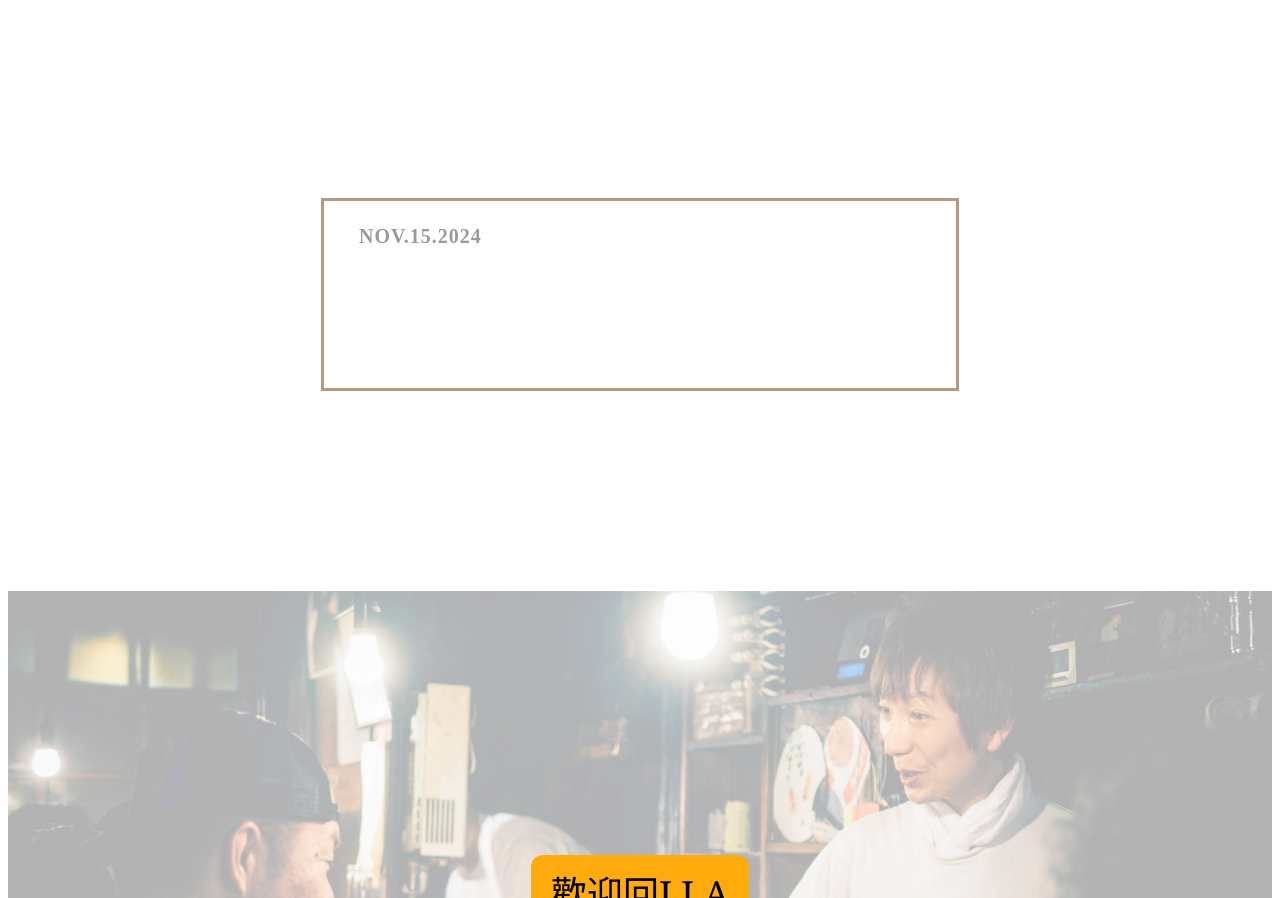
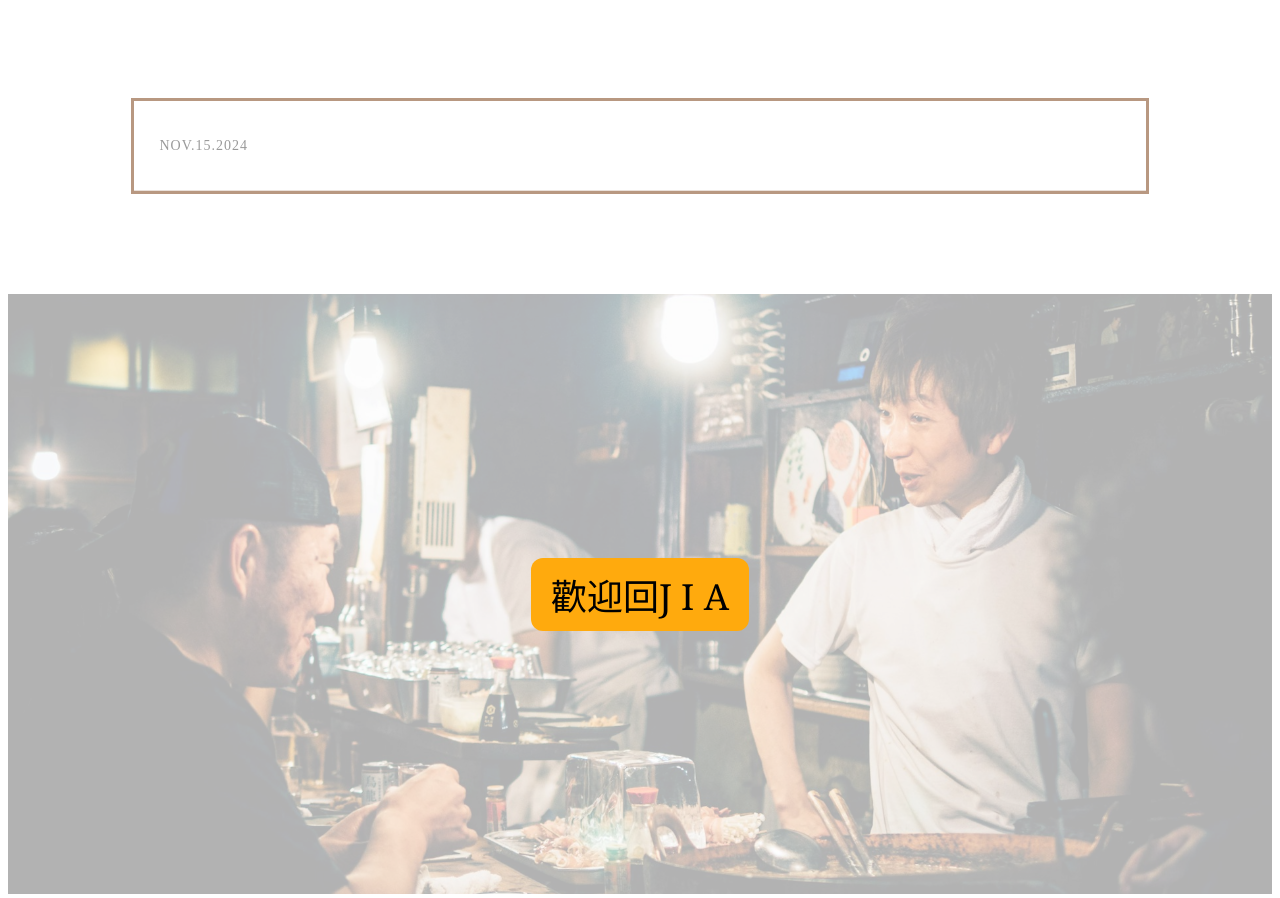
Before and after one commit to JamesChen1118/jia-project, a React (Vite) app: page / in a window 1280 px wide. Shown: the part 2054-2952 px from the top of the page. Built offline with nearby package versions, Linux system fonts and the light colour scheme; the HTML template or start-up script is replaced by a standard one.

Commit message:
feat: Home News  section change back

```diff
--- a/src/pages/Home/index.css
+++ b/src/pages/Home/index.css
@@ -3,7 +3,7 @@
 
 .header {
     position: fixed;
-    news-title: 0;
+    top: 0;
     left: 0;
     width: 100%;
     z-index: 3;
@@ -69,7 +69,7 @@
 
 .banner-title {
     position: absolute;
-    news-title: 350px;
+    top: 350px;
     left: 50%;
     transform: translateX(-50%);
     z-index: 2;
@@ -93,7 +93,7 @@
     font-size: 2.5rem;
     font-style: italic;
     text-align: center;
-    margin-news-title: 80px;
+    margin-top: 80px;
 }
 
 
@@ -187,74 +187,157 @@
 
 
 /* ----------- NEWS 最新消息區域 ----------- */
-.news-section {
-    margin: 200px auto;
+.newsArea {
+    margin: 100px auto;
+    /* padding: 40px 0 125px; */
     border: 3px solid #b89881;
-    width: 50%;
+    width: 80%;
+}
+
+.newsArea .wrap {
+    opacity: 0;
+    -webkit-transform: translateY(40px);
+    transform: translateY(40px);
+    -webkit-transition-delay: 0.5s;
+    transition-delay: 0.5s;
+}
+
+.newsArea .wrap.is-inview {
+    opacity: 1;
+    -webkit-transform: translateY(0);
+    transform: translateY(0);
+}
+
+.newsArea .wrap.is-inview .newsList {
+    opacity: 1;
+    -webkit-transform: translateY(0);
+    transform: translateY(0);
+}
+
+.newsArea .titleBox .titleEn {
+    max-width: 600px;
+}
+
+.newsArea .newsList {
+    padding-top: 50px;
+    max-width: 980px;
+    width: 100%;
+    margin: 0 auto;
+    opacity: 0;
+    -webkit-transform: translateY(40px);
+    transform: translateY(40px);
+    -webkit-transition-delay: 1s;
+    transition-delay: 1s;
+}
+
+.newsArea .newsItem {
+    border-bottom: 1px solid rgba(184, 152, 129, 0.3);
+}
+
+.newsArea .newsItem:hover .Txt .top::after,
+.newsArea .newsItem.open .Txt .top::after {
+    width: 100%;
+}
+
+.newsArea .item {
     cursor: pointer;
 }
 
-
-.news-item {
+.newsArea .Txt {
     color: #fff;
 }
 
-.news-section .news-item .news-title {
+.newsArea .Txt .top {
     position: relative;
     padding: 20px;
+    padding-left: 25px;
+    display: -webkit-box;
+    display: -ms-flexbox;
     display: flex;
-    text-align: center;
+    -webkit-box-align: center;
+    -ms-flex-align: center;
     align-items: center;
 }
 
-.news-section .news-item .news-title::before {
+.newsArea .Txt .top::before {
     content: "";
     position: absolute;
-    news-title: 35%;
+    top: 40%;
     right: 30px;
+    -webkit-transform: translateY(-50%);
+    transform: translateY(-50%);
     display: block;
-    width: 10px;
-    height: 10px;
+    width: 8px;
+    height: 8px;
     border-right: 1px solid #fff;
     border-bottom: 1px solid #fff;
+    -webkit-transform: rotate(45deg);
     transform: rotate(45deg);
 }
 
-.news-title:hover {
-    /* transform: scale(1.05); */
+.newsArea .Txt .top::after {
+    content: "";
+    position: absolute;
+    bottom: 0;
+    left: 0;
+    display: block;
+    height: 1px;
+    width: 0;
+    background: #b89881;
 }
 
-
-.news-section .news-item .news-date {
+.newsArea .Txt .dateBox {
     font-family: "Crimson Text", serif;
-    font-size: 20px;
+    font-size: 14px;
     text-transform: uppercase;
     letter-spacing: 1px;
     color: #9a9a9a;
     width: 120px;
 }
 
-
-
-.news-section .news-item {
+.newsArea .Txt .title {
     padding-left: 15px;
     padding-right: 25px;
-    font-size: 20px;
-    font-weight: bold;
+    font-size: 14px;
+    font-weight: 300;
     line-height: 1.5;
     letter-spacing: 1.4px;
 }
 
-.news-section .news-item .bottom {
+.newsArea .Txt .bottom {
     padding: 40px 20px;
     padding-left: 25px;
     display: none;
+    border-top: 1px solid rgba(184, 152, 129, 0.3);
     cursor: auto;
 }
 
+.newsArea .Txt .textEditor .textBox {
+    display: -webkit-box;
+    display: -ms-flexbox;
+    display: flex;
+}
 
-.news-section .news-item {
+.newsArea .Txt .textEditor .textBox .text,
+.newsArea .Txt .textEditor .textBox .Img {
     width: 50%;
+}
+
+.newsArea .Txt .textEditor .textBox .text {
+    padding-right: 25px;
+    font-size: 14px;
+    font-weight: 300;
+    line-height: 1.8;
+    letter-spacing: 0.5px;
+}
+
+.newsArea .Txt .textEditor .textBox .Img {
+    padding-left: 25px;
+    padding-right: 15px;
+}
+
+.newsArea .Txt .textEditor .textBox .Img img {
+    display: block;
 }
 
 /* ---------- Reservation 訂位區域 ---------- */
--- a/src/pages/Home/index.jsx
+++ b/src/pages/Home/index.jsx
@@ -46,13 +46,18 @@ const Home = () => {
       </div>
 
       {/* <!-- ---------  News 最新消息區域 --------- --> */}
-      <div className="news-section">
-        <div className="news-list">
-          <div className="news-item">
-            <div className="news-title">
-              <div className="news-date">Nov.15.2024</div>
+      <div className="newsArea">
+        <div className="newsItem">
+          <div className="item">
+            <div className="Txt">
+              <div className="top">
+                <div className="dateBox">
+                  <div className="date">Nov.15.2024</div>
+                </div>
+
+                <h3 className="title">11月活動限定，生啤買一送一 ~!!!</h3>
+              </div>
             </div>
-            <h3 className="title">11月活動限定，生啤買一送一 ~!!!</h3>
           </div>
         </div>
       </div>
```
